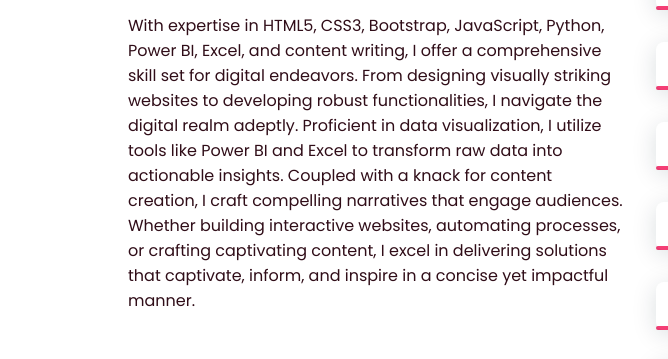
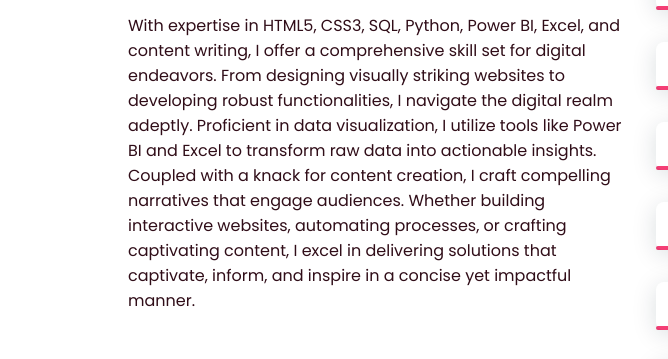
Before and after one commit to Desaismita077/my-portfolio, a plain HTML site: page index.html in a window 1280 px wide. Shown: the part 1856-2215 px from the top of the page, 0-668 px from the left. Drawn offline with nearby package versions, Linux system fonts and the light colour scheme.

Commit message:
Update index.html

```diff
--- a/index.html
+++ b/index.html
@@ -92,7 +92,7 @@
     <div style="flex: 1;">
         <h2 class="skills__subtitle">Professional Skills</h2>
         <p class="skills__text">
-            With expertise in HTML5, CSS3, Bootstrap, JavaScript, Python, Power BI, Excel, and content writing, I offer a comprehensive skill set for digital endeavors. From designing visually striking websites to developing robust functionalities, I navigate the digital realm adeptly. Proficient in data visualization, I utilize tools like Power BI and Excel to transform raw data into actionable insights. Coupled with a knack for content creation, I craft compelling narratives that engage audiences. Whether building interactive websites, automating processes, or crafting captivating content, I excel in delivering solutions that captivate, inform, and inspire in a concise yet impactful manner.
+            With expertise in HTML5, CSS3, SQL, Python, Power BI, Excel, and content writing, I offer a comprehensive skill set for digital endeavors. From designing visually striking websites to developing robust functionalities, I navigate the digital realm adeptly. Proficient in data visualization, I utilize tools like Power BI and Excel to transform raw data into actionable insights. Coupled with a knack for content creation, I craft compelling narratives that engage audiences. Whether building interactive websites, automating processes, or crafting captivating content, I excel in delivering solutions that captivate, inform, and inspire in a concise yet impactful manner.
         </p>
     </div>
 
```
